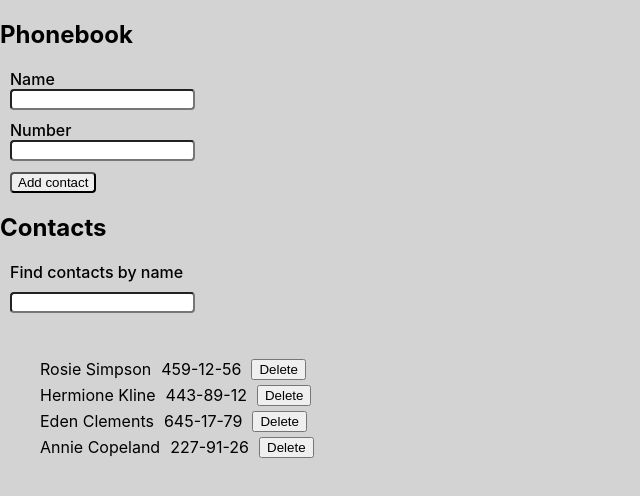
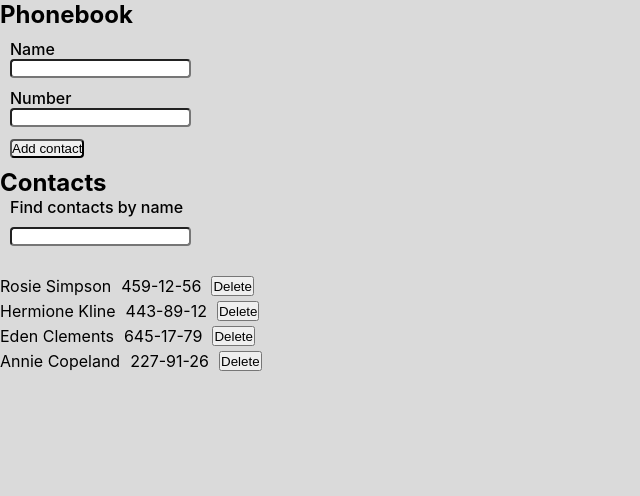
Before and after one commit to ulantemirbekov/goit-react-hw-05-phonebook, a React (Create React App) app: page / in a window 1280 px wide. Shown: the top 496 px of the page, without its empty margins (0-640 px from the left). Built offline with nearby package versions, Linux system fonts and the light colour scheme; the HTML template or start-up script is replaced by a standard one.

Commit message:
Update index.css

```diff
--- a/src/index.css
+++ b/src/index.css
@@ -1,14 +1,31 @@
+*,
+*::before,
+*::after {
+  margin: 0;
+  padding: 0;
+}
+
 body {
   margin: 0;
-  font-family: -apple-system, BlinkMacSystemFont, "Segoe UI", "Roboto", "Oxygen",
-    "Ubuntu", "Cantarell", "Fira Sans", "Droid Sans", "Helvetica Neue",
+  padding-bottom: 40px;
+  font-family: -apple-system, BlinkMacSystemFont, 'Segoe UI', 'Roboto', 'Oxygen',
+    'Ubuntu', 'Cantarell', 'Fira Sans', 'Droid Sans', 'Helvetica Neue',
     sans-serif;
   -webkit-font-smoothing: antialiased;
   -moz-osx-font-smoothing: grayscale;
-  background-color: #d3d3d3;
+  background-color: rgb(218, 218, 218);
 }
 
 code {
-  font-family: source-code-pro, Menlo, Monaco, Consolas, "Courier New",
+  font-family: source-code-pro, Menlo, Monaco, Consolas, 'Courier New',
     monospace;
 }
+
+img {
+  display: block;
+  max-width: 100%;
+  height: auto;
+}
+li {
+  list-style: none;
+}
```
